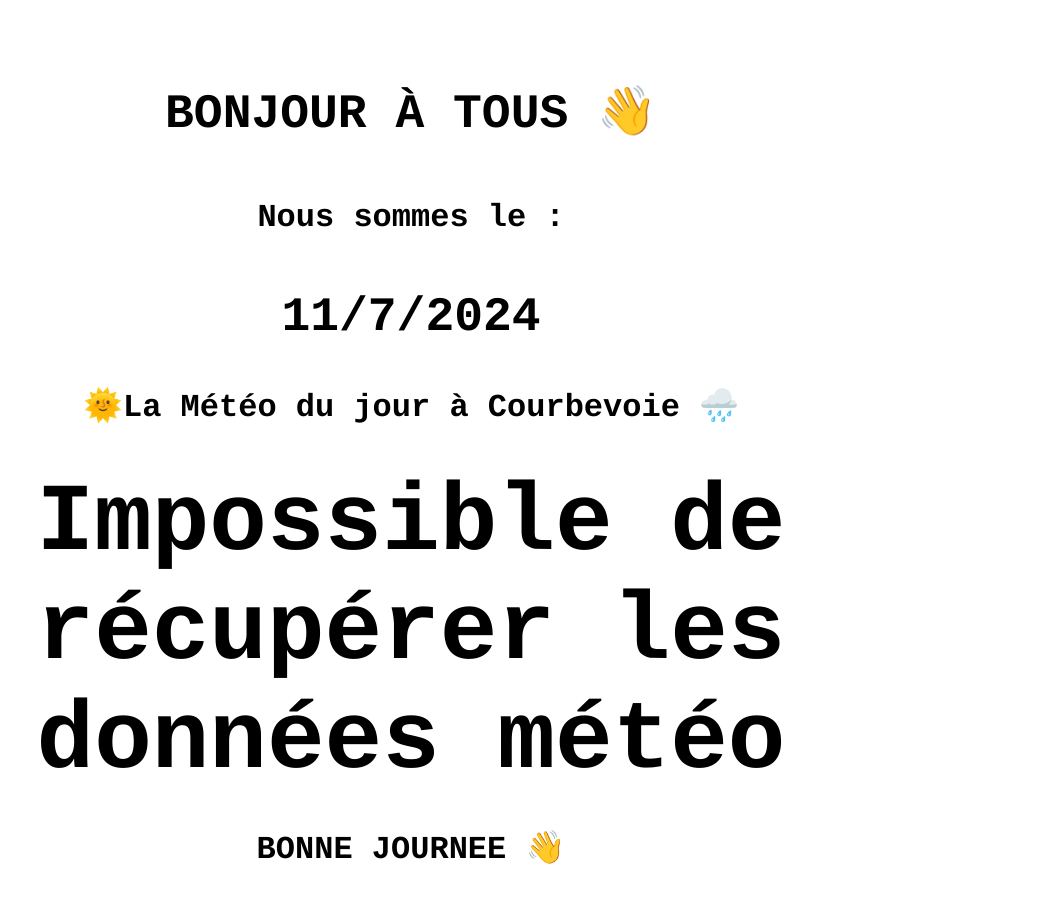
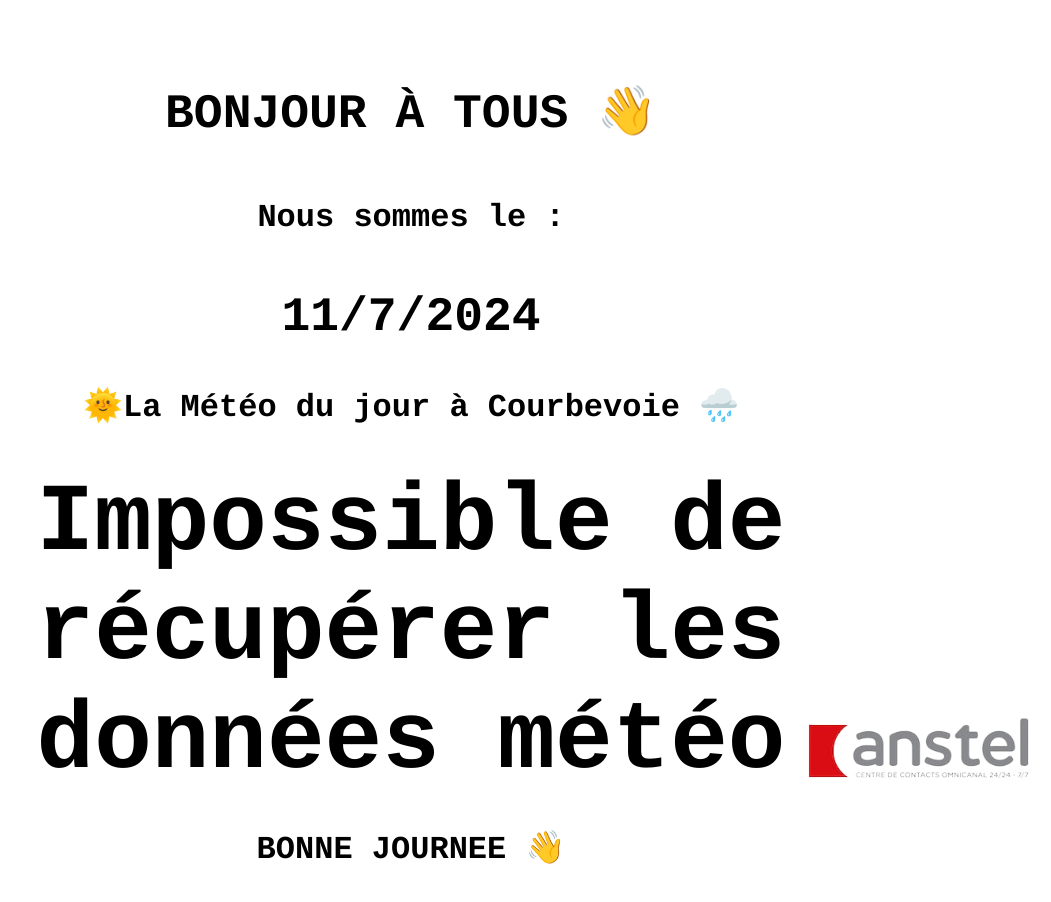
Before and after one commit to sitdanstel/screenlymeteo, a plain HTML site: page index.html in a window 1280 px wide. Shown: the whole page, without its empty margins (229-1280 px from the left). Drawn offline with Linux system fonts and the light colour scheme; no server answers; files whose address does not match are found by name.

Commit message:
index.html

```diff
--- a/index.html
+++ b/index.html
@@ -14,7 +14,7 @@
 
 <body>
 
-
+    <img src="C:\github\meteo-screenly\zlogoanstel.png" alt="" class="logo">
 
     <h1>BONJOUR À TOUS 👋</h1>
     <h5>Nous sommes le : </h5>
```
